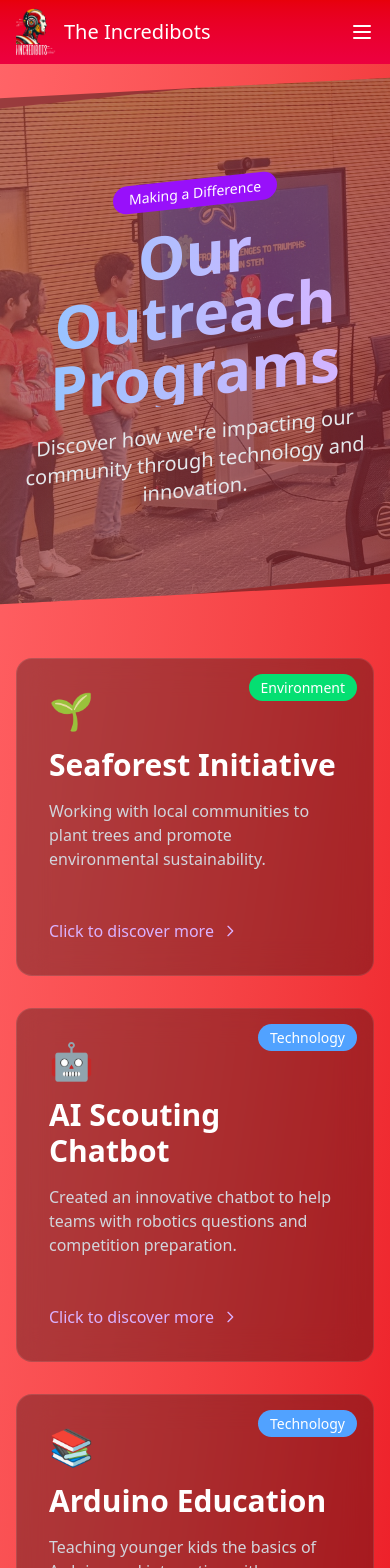
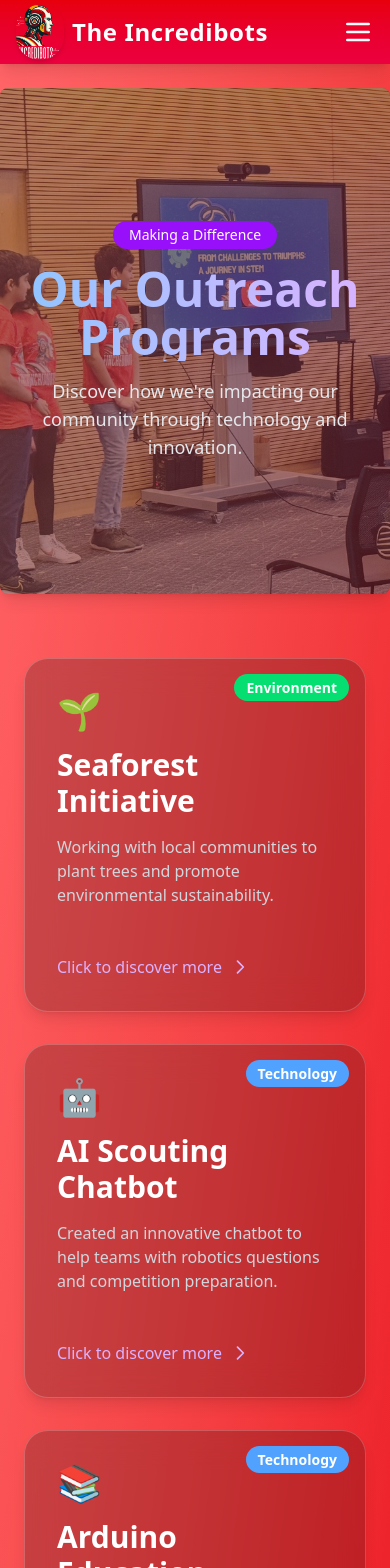
Before and after one commit to Ishany-coder/IncredibotsNewWebsite, a SvelteKit app: page /outreach in a window 390 px wide. Shown: the top 1568 px of the page. Built offline with nearby package versions, Linux system fonts and the light colour scheme.

Commit message:
removed personal info, fixed seaforest page, fixed navbar, fixed outreach page

```diff
--- a/src/lib/Navbar.svelte
+++ b/src/lib/Navbar.svelte
@@ -15,25 +15,26 @@
     }
 </script>
 
-<nav class="bg-gradient-to-b from-red-600 to-rose-600 h-16 flex items-center px-4">
-    <a href="/">
-    <div class="flex items-center">
-        <img src="/favicon.png" alt="incredibots logo" class="h-12 w-10">
-        <h1 class="text-white text-xl ml-2 whitespace-nowrap">The Incredibots</h1>
-    </div>
+<nav class="bg-gradient-to-b from-red-600 to-rose-600 h-16 flex items-center px-4 relative shadow-lg">
+    <!-- Logo and Title -->
+    <a href="/" class="flex items-center">
+        <img src="/favicon.png" alt="Incredibots logo" class="h-14 w-12 rounded-full shadow-md">
+        <h1 class="text-white text-2xl ml-2 font-bold tracking-wide whitespace-nowrap">The Incredibots</h1>
     </a>
 
     <!-- Hamburger Menu Button -->
     <button
-        class="md:hidden ml-auto text-white"
+        class="md:hidden ml-auto text-white focus:outline-none"
         on:click={toggleMenu}
         aria-label="Toggle menu"
+        aria-expanded={isMenuOpen ? "true" : "false"}
     >
         <svg
-            class="w-6 h-6"
+            class="w-8 h-8"
             fill="none"
             stroke="currentColor"
             viewBox="0 0 24 24"
+            xmlns="http://www.w3.org/2000/svg"
         >
             {#if isMenuOpen}
                 <path
@@ -58,7 +59,8 @@
         {#each links as { label, path }}
             <a
                 href="{path}"
-                class="text-white font-bold hover:underline"
+                class="text-white font-semibold hover:text-yellow-400 transition-all duration-200 ease-in-out transform hover:scale-105"
+                aria-label={label}
             >
                 {label}
             </a>
@@ -67,12 +69,13 @@
 
     <!-- Mobile Navigation -->
     {#if isMenuOpen}
-        <div class="absolute right-0 top-16 bg-red-600 w-64 py-4 px-4 shadow-lg md:hidden">
+        <div class="absolute right-0 top-16 bg-opacity-90 bg-red-700 w-64 py-6 px-6 shadow-xl rounded-md md:hidden transition-all duration-300 ease-in-out transform scale-95">
             {#each links as { label, path }}
                 <a
                     href="{path}"
-                    class="block text-white font-bold py-2 hover:underline"
+                    class="block text-white font-semibold py-3 hover:bg-rose-800 hover:underline transition duration-150 ease-in-out transform hover:scale-105"
                     on:click={() => isMenuOpen = false}
+                    aria-label={label}
                 >
                     {label}
                 </a>
--- a/src/routes/outreach/+page.svelte
+++ b/src/routes/outreach/+page.svelte
@@ -2,60 +2,12 @@
     import Navbar from '$lib/Navbar.svelte';
 
     const outreachProjects = [
-        {
-            title: "Seaforest Initiative",
-            icon: "🌱",
-            description: "Working with local communities to plant trees and promote environmental sustainability.",
-            tag: "Environment",
-            link: "/outreach/Seaforest",
-            tagColor: "bg-green-400",
-            hoverColor: "green-500",
-        },
-        {
-            title: "AI Scouting Chatbot",
-            icon: "🤖",
-            description: "Created an innovative chatbot to help teams with robotics questions and competition preparation.",
-            tag: "Technology",
-            link: "/outreach/scoutingChatbot",
-            tagColor: "bg-blue-400",
-            hoverColor: "blue-500",
-        },
-        {
-            title: "Arduino Education",
-            icon: "📚",
-            description: "Teaching younger kids the basics of Arduino and interacting with hardware. Click here to watch our comprehensive video series!",
-            tag: "Technology",
-            link: "https://theincredibots.trainercentralsite.com/course/introduction-to-arduino-build-your-first-automated-devices#/home",
-            tagColor: "bg-blue-400",
-            hoverColor: "blue-500",
-        },
-        {
-            title: "Community Events",
-            icon: "🤝",
-            description: "Participating in community events to showcase robotics, technology, and inspire the next generation of engineers.",
-            tag: "Community",
-            link: "/outreach/community-events",
-            tagColor: "bg-purple-400",
-            hoverColor: "purple-500",
-        },
-        {
-            title: "FLL Mentorship",
-            icon: "👥",
-            description: "Supporting and guiding younger FIRST LEGO League teams in their robotics journey.",
-            tag: "Community",
-            link: "/outreach/mentorship",
-            tagColor: "bg-purple-400",
-            hoverColor: "purple-500",
-        },
-        {
-            title: "Sonic Dunk!",
-            icon: "🏀",
-            description: "Our 2023-24 FLL innovation project dedicated to making basketball accessible to visually impaired athletes.",
-            tag: "Community",
-            link: "https://nettle-tin-b81.notion.site/Sonic-Dunk-1c5ecd35b1c8417c94f096eab2dd1c58",
-            tagColor: "bg-purple-400",
-            hoverColor: "purple-500",
-        }
+        { title: "Seaforest Initiative", icon: "🌱", description: "Working with local communities to plant trees and promote environmental sustainability.", tag: "Environment", link: "/outreach/Seaforest", tagColor: "bg-green-400", hoverColor: "green-500" },
+        { title: "AI Scouting Chatbot", icon: "🤖", description: "Created an innovative chatbot to help teams with robotics questions and competition preparation.", tag: "Technology", link: "/outreach/scoutingChatbot", tagColor: "bg-blue-400", hoverColor: "blue-500" },
+        { title: "Arduino Education", icon: "📚", description: "Teaching younger kids the basics of Arduino and interacting with hardware. Click here to watch our comprehensive video series!", tag: "Technology", link: "https://theincredibots.trainercentralsite.com/course/introduction-to-arduino-build-your-first-automated-devices#/home", tagColor: "bg-blue-400", hoverColor: "blue-500" },
+        { title: "Community Events", icon: "🤝", description: "Participating in community events to showcase robotics, technology, and inspire the next generation of engineers.", tag: "Community", link: "/outreach/community-events", tagColor: "bg-purple-400", hoverColor: "purple-500" },
+        { title: "FLL Mentorship", icon: "👥", description: "Supporting and guiding younger FIRST LEGO League teams in their robotics journey.", tag: "Community", link: "/outreach/mentorship", tagColor: "bg-purple-400", hoverColor: "purple-500" },
+        { title: "Sonic Dunk!", icon: "🏀", description: "Our 2023-24 FLL innovation project dedicated to making basketball accessible to visually impaired athletes.", tag: "Community", link: "https://nettle-tin-b81.notion.site/Sonic-Dunk-1c5ecd35b1c8417c94f096eab2dd1c58", tagColor: "bg-purple-400", hoverColor: "purple-500" }
     ];
 </script>
 
@@ -64,31 +16,31 @@
 <main class="min-h-screen bg-gradient-to-br from-red-400 to-red-600 pt-16">
 
     <!-- Hero Section -->
-    <section class="relative h-[60vh] flex items-center justify-center overflow-hidden skew-y-[-3deg] transform -mt-10 bg-black/40">
-        <div class="absolute inset-0 -skew-y-[3deg]">
-            <img src="/outreach.png" alt="Outreach Banner" class="w-full h-full object-cover opacity-30" />
+    <section class="relative h-[60vh] flex items-center justify-center overflow-hidden transform -mt-10 bg-black/50 rounded-lg shadow-lg">
+        <div class="absolute inset-0">
+            <img src="/outreach.png" alt="Outreach Banner" class="w-full h-full object-cover opacity-40" />
         </div>
-        <div class="relative z-10 text-center text-white px-4 -skew-y-[3deg]">
+        <div class="relative z-10 text-center text-white px-4 py-8">
             <span class="inline-block bg-purple-600 px-4 py-1 rounded-full text-sm mb-4">Making a Difference</span>
-            <h1 class="text-6xl font-bold mb-4 text-transparent bg-clip-text bg-gradient-to-r from-blue-300 to-purple-300">
+            <h1 class="text-5xl font-extrabold mb-4 text-transparent bg-clip-text bg-gradient-to-r from-blue-300 to-purple-300">
                 Our Outreach Programs
             </h1>
-            <p class="text-xl max-w-2xl mx-auto text-gray-200">
+            <p class="text-lg max-w-3xl mx-auto text-gray-200">
                 Discover how we're impacting our community through technology and innovation.
             </p>
         </div>
     </section>
 
     <!-- Outreach Cards -->
-    <div class="max-w-7xl mx-auto px-4 py-16">
+    <div class="max-w-7xl mx-auto px-6 py-16">
         <div class="grid md:grid-cols-2 lg:grid-cols-3 gap-8">
             {#each outreachProjects as category}
                 <a href={category.link} class="block group">
-                    <div class="relative bg-black/30 backdrop-blur-lg rounded-2xl overflow-hidden h-full border border-white/10 hover:border-purple-400 transition-all duration-300">
+                    <div class="relative bg-black/20 backdrop-blur-lg rounded-3xl overflow-hidden h-full border border-white/20 hover:border-purple-500 transition-all duration-300 transform hover:scale-105 shadow-lg">
 
                         <!-- Tag -->
                         <div class="absolute top-4 right-4 z-20">
-                            <span class="{category.tagColor} text-white px-3 py-1 rounded-full text-sm">
+                            <span class="{category.tagColor} text-white px-3 py-1 rounded-full text-sm font-semibold">
                                 {category.tag}
                             </span>
                         </div>
@@ -96,7 +48,7 @@
                         <!-- Content -->
                         <div class="p-8 h-full flex flex-col">
                             <div class="text-4xl mb-4">{category.icon}</div>
-                            <h2 class="text-3xl font-bold mb-4 text-white group-hover:text-purple-300 transition-colors">
+                            <h2 class="text-3xl font-semibold mb-4 text-white group-hover:text-purple-300 transition-colors">
                                 {category.title}
                             </h2>
                             <p class="text-gray-300 mb-6 flex-grow">
@@ -106,7 +58,7 @@
                             <!-- Call to Action -->
                             <div class="mt-6 flex items-center text-purple-300 group-hover:text-purple-400 transition-colors">
                                 <span class="mr-2">Click to discover more</span>
-                                <svg class="w-4 h-4 transform group-hover:translate-x-1 transition-transform" fill="none" stroke="currentColor" viewBox="0 0 24 24">
+                                <svg class="w-5 h-5 transform group-hover:translate-x-1 transition-transform" fill="none" stroke="currentColor" viewBox="0 0 24 24">
                                     <path stroke-linecap="round" stroke-linejoin="round" stroke-width="2" d="M9 5l7 7-7 7" />
                                 </svg>
                             </div>
```
Also changed, not shown: src/routes/about/+page.svelte (+9 -9 lines), src/routes/outreach/Seaforest/+page.svelte (+46 -77 lines).
